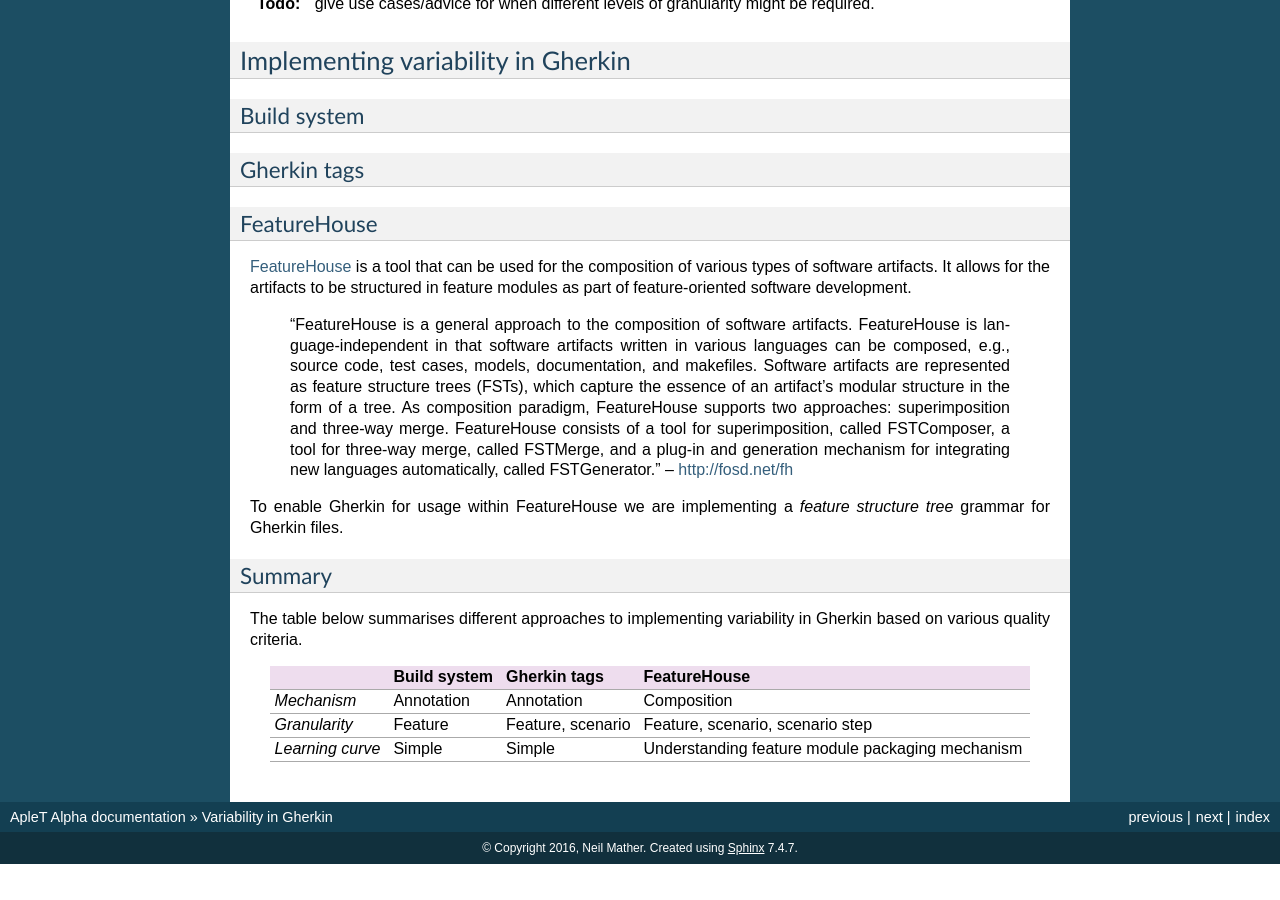
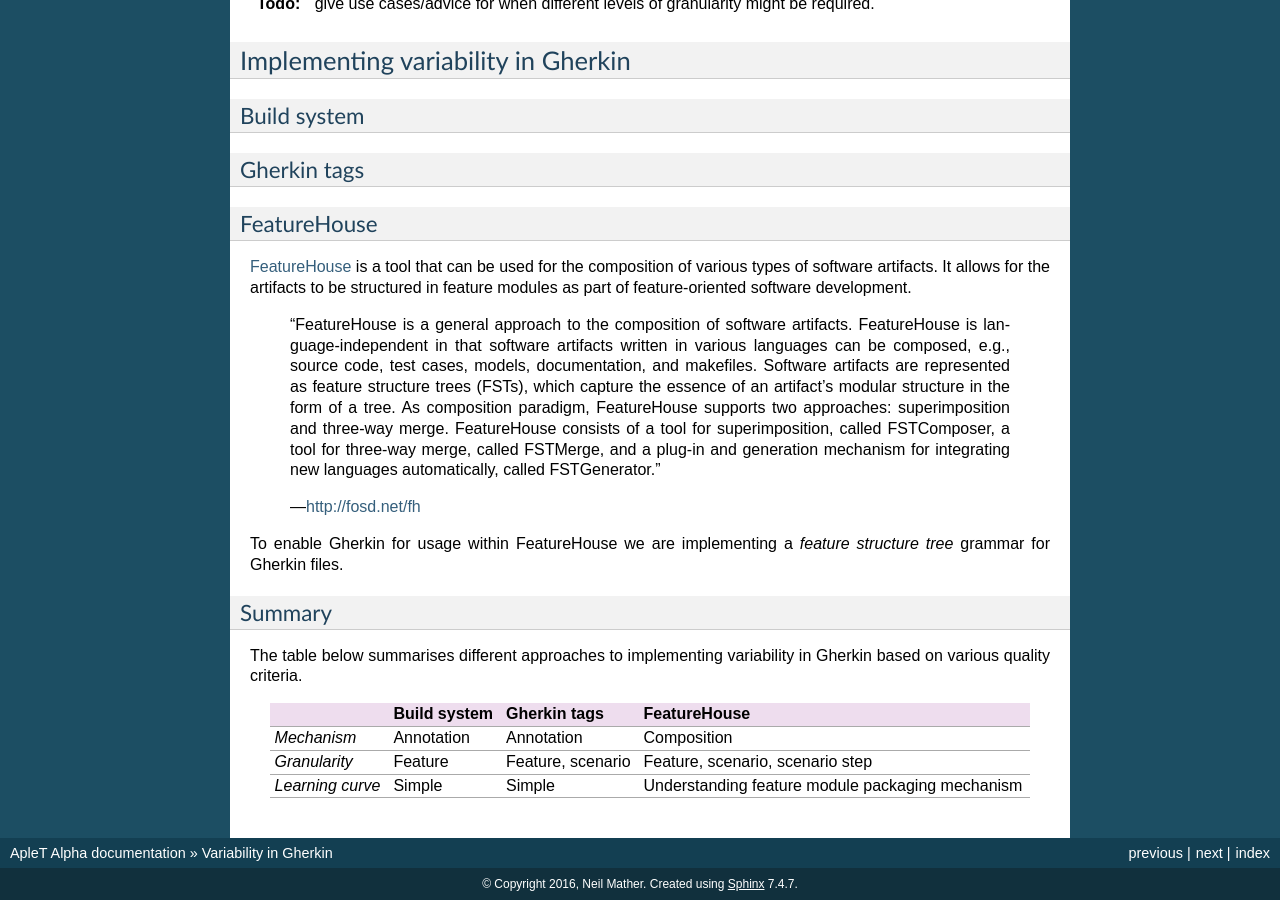
Before and after one commit to ngm/ApleT, a Sphinx documentation site: the page built from docs/gherkin-and-variability.rst, in a window 1280 px wide and 900 px high, scrolled down 1464 px. Built offline with Sphinx 7.4.7, drawn with Linux system fonts in a browser that asks for light colours; before the commit the page ends 2328 px from its top, so only the background shows below that; some of the changed lines change nothing that is shown.

Commit message:
Formatting tweaks

```diff
--- a/docs/behaviour_driven_development.rst
+++ b/docs/behaviour_driven_development.rst
@@ -1,6 +1,6 @@
-============================
+****************************
 Behaviour-driven development
-============================
+****************************
 
 Behaviour-driven development (BDD) is an agile software development methodology
 focused on specifying and testing software through business-focused examples.
--- a/docs/feature_oriented_software_development.rst
+++ b/docs/feature_oriented_software_development.rst
@@ -1,6 +1,6 @@
-=====================================
+*************************************
 Feature-oriented software development
-=====================================
+*************************************
 
 FOSD is a particular approach to SPLE that focuses strongly on the idea of features
 and their representation througout the entire software lifecycle.
--- a/docs/gherkin-and-variability.rst
+++ b/docs/gherkin-and-variability.rst
@@ -103,6 +103,7 @@
 types of software artifacts.  It allows for the artifacts to be structured in
 feature modules as part of feature-oriented software development.
 
+.. epigraph::
     "FeatureHouse is a general approach to the composition of software
     artifacts. FeatureHouse is language-independent in that software artifacts
     written in various languages can be composed, e.g., source code, test
@@ -113,7 +114,9 @@
     three-way merge. FeatureHouse consists of a tool for superimposition,
     called FSTComposer, a tool for three-way merge, called FSTMerge, and a
     plug-in and generation mechanism for integrating new languages
-    automatically, called FSTGenerator." -- http://fosd.net/fh
+    automatically, called FSTGenerator."
+
+    -- http://fosd.net/fh
 
 To enable Gherkin for usage within FeatureHouse we are implementing a
 *feature structure tree* grammar for Gherkin files.
--- a/docs/software_product_line_engineering.rst
+++ b/docs/software_product_line_engineering.rst
@@ -1,6 +1,6 @@
-=================================
+*********************************
 Software product line engineering
-=================================
+*********************************
 
 Software product line engineering (SPLE) provides an efficient means to
 produce software that is delivered to multiple customers, in bespoke form,
```
